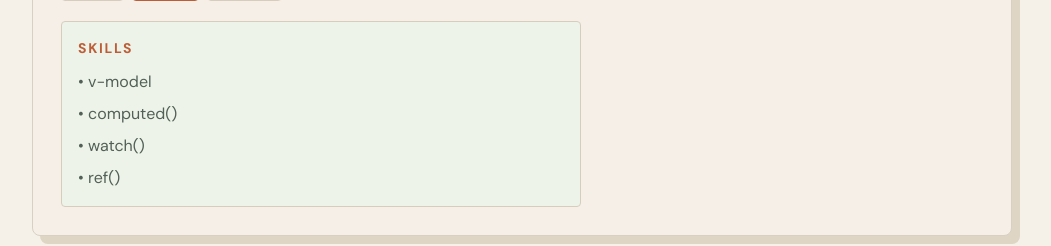
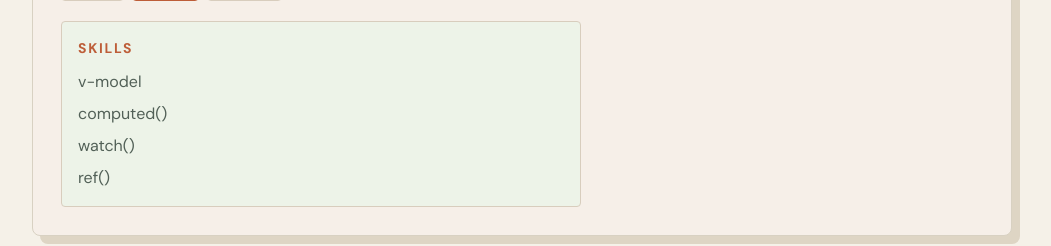
Before and after one commit to thanzaw6091/first-part, a Vue app: page /lazy-demo in a window 1280 px wide. Both pictures are taken after a click on the button "Skills". Shown: the part 4700-4946 px from the top of the page, without its empty margins (118-1169 px from the left). Built offline with nearby package versions, Linux system fonts and the light colour scheme; no server answers.

Commit message:
dynamic com update

```diff
--- a/src/App.vue
+++ b/src/App.vue
@@ -5,6 +5,9 @@ import LessonCard from './components/LessonCard.vue'
 import TodoFilter from './components/TodoFilter.vue'
 import TodoItem from './components/TodoItem.vue'
 import UserCard from './components/UserCard.vue'
+import IntroPanel from './components/IntroPanel.vue'
+import SkillsPanel from './components/SkillsPanel.vue'
+import ResultPanel from './components/ResultPanel.vue'
 
 const STORAGE_KEY = 'vue-beginner-todos'
 const route = useRoute()
@@ -54,40 +57,9 @@ const focusInputMessage = ref('Click the button to focus the input.')
 const panelTabs = ['intro', 'skills', 'result']
 const currentPanel = ref('intro')
 const dynamicPanel = {
-  intro: {
-    name: 'IntroPanel',
-    template: `
-      <div class="rounded border border-[#d8cdbd] bg-[#fffdf8] p-4">
-        <p class="text-sm font-bold uppercase tracking-[0.12em] text-[#bd5d38]">Intro</p>
-        <h3 class="mt-2 font-display text-2xl text-[#17221d]">This is the first panel</h3>
-        <p class="mt-2 text-[#68756c]">Vue can switch the whole component body without reloading the page.</p>
-      </div>
-    `,
-  },
-  skills: {
-    name: 'SkillsPanel',
-    template: `
-      <div class="rounded border border-[#d8cdbd] bg-[#edf3e8] p-4">
-        <p class="text-sm font-bold uppercase tracking-[0.12em] text-[#bd5d38]">Skills</p>
-        <ul class="mt-3 space-y-2 text-[#526057]">
-          <li>• v-model</li>
-          <li>• computed()</li>
-          <li>• watch()</li>
-          <li>• ref()</li>
-        </ul>
-      </div>
-    `,
-  },
-  result: {
-    name: 'ResultPanel',
-    template: `
-      <div class="rounded border border-[#d8cdbd] bg-[#f4e9d8] p-4">
-        <p class="text-sm font-bold uppercase tracking-[0.12em] text-[#bd5d38]">Result</p>
-        <h3 class="mt-2 font-display text-2xl text-[#17221d]">Learning becomes easier</h3>
-        <p class="mt-2 text-[#68756c]">Dynamic components let you show different UI states in one place.</p>
-      </div>
-    `,
-  },
+  intro: IntroPanel,
+  skills: SkillsPanel,
+  result: ResultPanel,
 }
 let timerId = null
 
--- /dev/null
+++ b/src/components/IntroPanel.vue
@@ -0,0 +1,7 @@
+<template>
+  <div class="rounded border border-[#d8cdbd] bg-[#fffdf8] p-4">
+    <p class="text-sm font-bold uppercase tracking-[0.12em] text-[#bd5d38]">Intro</p>
+    <h3 class="mt-2 font-display text-2xl text-[#17221d]">This is the first panel</h3>
+    <p class="mt-2 text-[#68756c]">Vue can switch the whole component body without reloading the page.</p>
+  </div>
+</template>
--- /dev/null
+++ b/src/components/ResultPanel.vue
@@ -0,0 +1,7 @@
+<template>
+  <div class="rounded border border-[#d8cdbd] bg-[#f4e9d8] p-4">
+    <p class="text-sm font-bold uppercase tracking-[0.12em] text-[#bd5d38]">Result</p>
+    <h3 class="mt-2 font-display text-2xl text-[#17221d]">Learning becomes easier</h3>
+    <p class="mt-2 text-[#68756c]">Dynamic components let you show different UI states in one place.</p>
+  </div>
+</template>
--- /dev/null
+++ b/src/components/SkillsPanel.vue
@@ -0,0 +1,11 @@
+<template>
+  <div class="rounded border border-[#d8cdbd] bg-[#edf3e8] p-4">
+    <p class="text-sm font-bold uppercase tracking-[0.12em] text-[#bd5d38]">Skills</p>
+    <ul class="mt-3 space-y-2 text-[#526057]">
+      <li>v-model</li>
+      <li>computed()</li>
+      <li>watch()</li>
+      <li>ref()</li>
+    </ul>
+  </div>
+</template>
```
